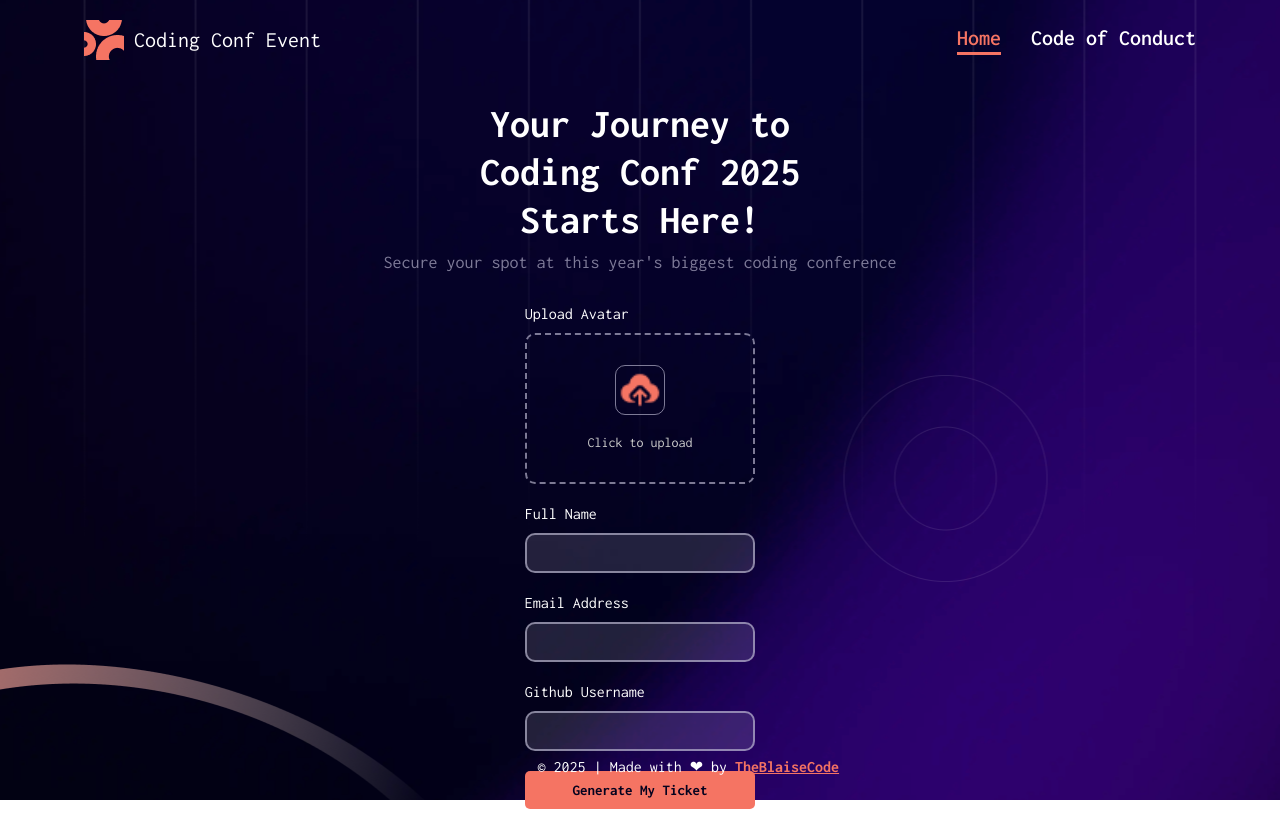
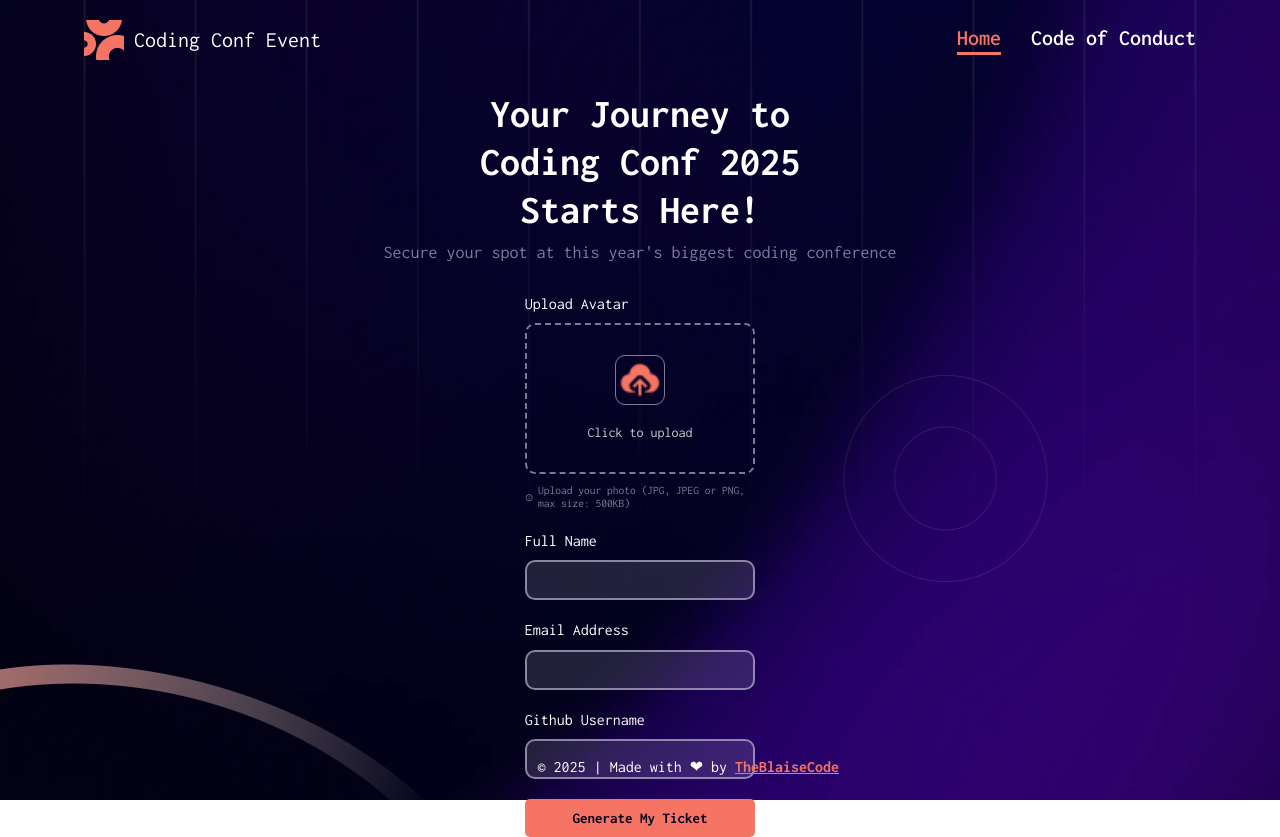
Before and after one commit to theblaisecode/Event-Tickets, a React (Vite) app: page / in a window 1280 px wide. Before the commit the page ends 809 px from the top, so only its background shows below. Built offline with nearby package versions, Linux system fonts and the light colour scheme.

Commit message:
first commit

```diff
--- a/src/components/Form.tsx
+++ b/src/components/Form.tsx
@@ -14,7 +14,33 @@ function Form() {
     username: "",
   });
   const [selectedImage, setSelectedImage] = useState<string>(upload);
-  const [errors, setErrors] = useState<string>("");
+  const [errors, setErrors] = useState({
+    image: "",
+    name: "",
+    email: "",
+    username: "",
+  });
+
+  const validateForm = (data: {
+    image: string;
+    name: string;
+    email: string;
+    username: string;
+  }) => {
+    const emailRegex = /^[^\s@]+@[^\s@]+\.[^\s@]+$/;
+
+    const newErrors = {
+      image: data.image === upload ? "Please choose an image." : "",
+      name: data.name === "" ? "Please enter a name." : "",
+      email: !emailRegex.test(data.email)
+        ? "Please enter a valid email address."
+        : "",
+      username: data.username === "" ? "Please enter a username." : "",
+    };
+
+    setErrors(newErrors);
+    return Object.values(newErrors).every((error) => error === "");
+  };
 
   const generateTicket = async (e: React.FormEvent) => {
     e.preventDefault();
@@ -23,50 +49,55 @@ function Form() {
     const imageFile = data.get("image") as File | null;
 
     const generate = {
-      image: imageFile ? URL.createObjectURL(imageFile) : "",
+      image: selectedImage, // Use the current selectedImage state
       name: data.get("name") as string,
       email: data.get("email") as string,
       username: data.get("username") as string,
     };
 
-    const emailRegex = /^[^\s@]+@[^\s@]+\.[^\s@]+$/;
+    // Validate the form
+    const isValid = validateForm(generate);
 
-    if (!generate.image && generate.image === upload) {
-      setErrors("Please choose an image.");
-      return;
-    } else if (generate.name === "") {
-      setErrors("Please enter a name.");
-      return;
-    } else if (!emailRegex.test(generate.email)) {
-      setErrors("Please enter a valid email address.");
-      return;
-    } else if (generate.username === "") {
-      setErrors("Please enter a username.");
-      return;
-    } else {
-      setFormData({
-        image: generate.image,
-        name: generate.name,
-        email: generate.email,
-        username: generate.username,
-      });
-      setIsPopUp(true);
+    if (!isValid) {
+      return; // Stop form submission if validation fails
     }
+
+    setFormData(generate);
+    setIsPopUp(true);
   };
 
   const handleImageChange = (e: React.ChangeEvent<HTMLInputElement>) => {
     const file = e.target.files?.[0];
 
     if (file) {
+      if (file.size > 500000) {
+        setErrors((prev) => ({
+          ...prev,
+          image: "File too large. Please upload a photo under 500KB.",
+        }));
+        return; // Exit early to prevent invalid image from being processed
+      }
+
       setSelectedImage(URL.createObjectURL(file));
+      setErrors((prev) => ({ ...prev, image: "" })); // Clear image error if valid
     } else {
       setSelectedImage(upload);
+      setErrors((prev) => ({
+        ...prev,
+        image: "Please choose an image.",
+      }));
     }
   };
 
   const closePopUp = () => {
     setIsPopUp(false);
     setSelectedImage(upload);
+    setFormData({
+      image: "",
+      name: "",
+      email: "",
+      username: "",
+    });
     const formElement = document.querySelector<HTMLFormElement>("form");
     formElement?.reset();
   };
@@ -94,12 +125,17 @@ function Form() {
                     onClick={(e) => {
                       e.preventDefault();
                       setSelectedImage(upload);
+                      setErrors((prev) => ({
+                        ...prev,
+                        image: "Please choose an image.",
+                      }));
                     }}>
                     Remove
                   </button>
                   <button
                     type="button"
-                    onClick={() => {
+                    onClick={(e) => {
+                      e.preventDefault()
                       const inputElement =
                         document.querySelector<HTMLInputElement>(
                           'input[name="image"]'
@@ -118,27 +154,44 @@ function Form() {
               onChange={handleImageChange}
             />
           </div>
-          {errors && <p className="error-message">{errors}</p>}
+          {errors.image ? (
+            <p className="error-message">
+              <MdInfoOutline /> {errors.image}
+            </p>
+          ) : (
+            <p className="message">
+              <MdInfoOutline />
+              Upload your photo (JPG, JPEG or PNG, max size: 500KB)
+            </p>
+          )}
         </label>
 
         <label>
           <span>Full Name</span>
           <input type="text" name="name" id="name" />
-          {errors && <p className="error-message">{errors}</p>}
+          {errors.name ?
+            <p className="error-message">
+              <MdInfoOutline /> {errors.name}
+            </p>
+          : <p className="none"> jj</p> }
         </label>
 
         <label>
           <span>Email Address</span>
           <input type="email" name="email" id="email" />
-          {errors && <p className="error-message">{errors}</p>}
+          {errors.email && (
+            <p className="error-message">
+              <MdInfoOutline /> {errors.email}
+            </p>
+          )}
         </label>
 
         <label>
           <span>Github Username</span>
           <input type="text" name="username" id="username" />
-          {errors && (
+          {errors.username && (
             <p className="error-message">
-              <MdInfoOutline /> {errors}
+              <MdInfoOutline /> {errors.username}
             </p>
           )}
         </label>
--- a/src/styles/FormWrapper.ts
+++ b/src/styles/FormWrapper.ts
@@ -99,13 +99,17 @@ const FormWrapper = styled.div`
     display: none;
   }
 
-  .error-message {
+  .error-message,
+  .message {
     color: red;
     font-size: 1.15rem;
     display: flex;
     align-items:center;
     gap: .5rem;
   }
+
+  .message {
+    color: var(--textGray);}
 `;
 
 export default FormWrapper;
--- a/src/styles/HomeWrapper.ts
+++ b/src/styles/HomeWrapper.ts
@@ -5,7 +5,7 @@ const HomeWrapper = styled.div`
   flex-direction: column;
   justify-content: center;
   align-items: center;
-  margin-top: 2rem;
+  margin-top: 1rem;
 
   .title {
     font-size: 4rem;
@@ -19,6 +19,8 @@ const HomeWrapper = styled.div`
     font-size: 1.8rem;
     padding-top: .8rem;
   }
+
+  .none {display: none;}
 `;
 
 export default HomeWrapper;
```
